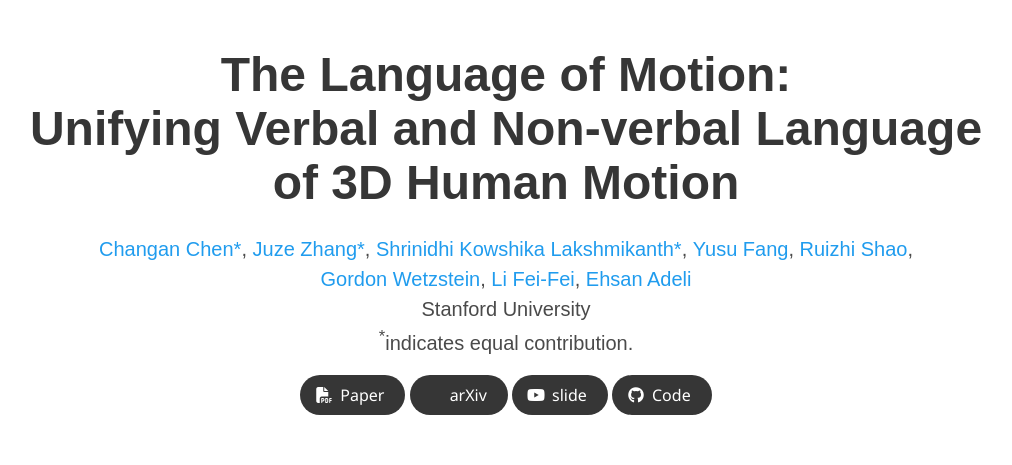
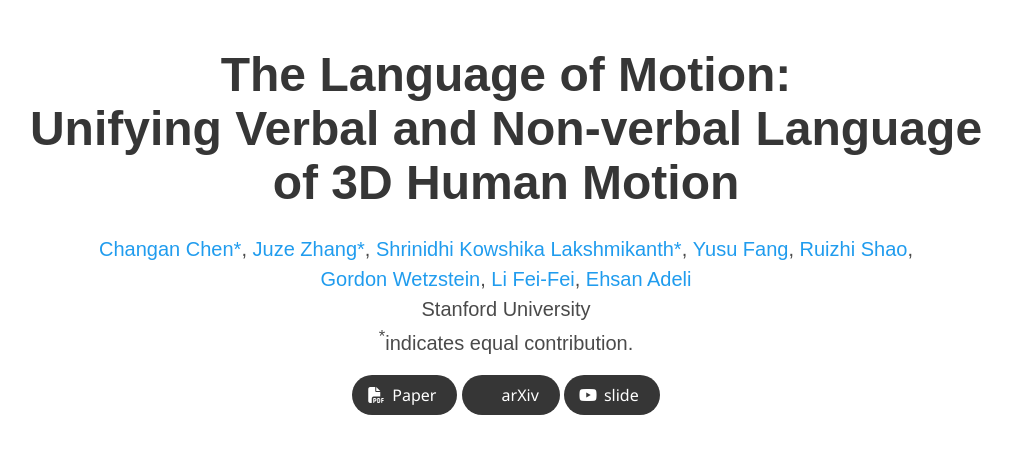
Before and after one commit to languageofmotion/languageofmotion.github.io, a website: page index.html in a window 1280 px wide. Shown: the top 465 px of the page, without its empty margins (134-1146 px from the left). Drawn offline with nearby package versions, Linux system fonts and the light colour scheme; some icons are missing; a web font is replaced by a local one.

Commit message:
Update index.html

```diff
--- a/index.html
+++ b/index.html
@@ -74,11 +74,6 @@
               <span class="link-block">
                 <a href="https://docs.google.com/presentation/d/1-bXbY58GjXjoNvs3LTSFsmUN9yUzoICN/edit?usp=sharing&ouid=104419898306956209399&rtpof=true&sd=true" class="external-link button is-normal is-rounded is-dark">
                   <span class="icon"><i class="fab fa-youtube"></i></span><span>slide</span>
-                </a>
-              </span>
-              <span class="link-block">
-                <a href="https://github.com/ChanganVR/exp_motion" class="external-link button is-normal is-rounded is-dark">
-                  <span class="icon"><i class="fab fa-github"></i></span><span>Code</span>
                 </a>
               </span>
             </div>
```
